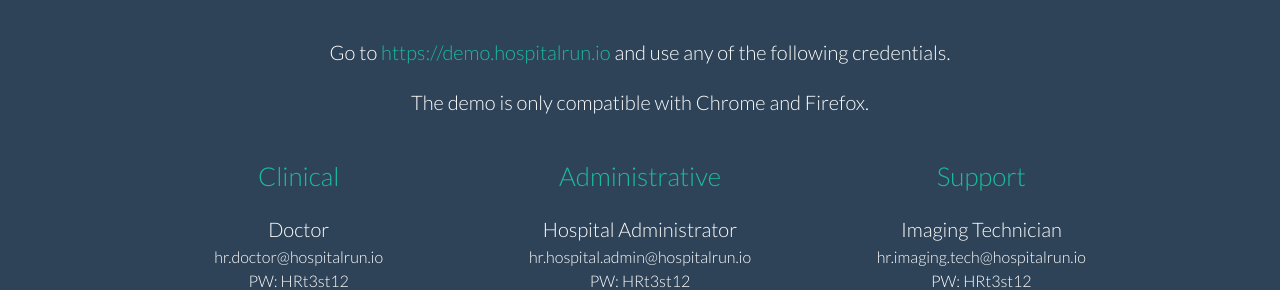
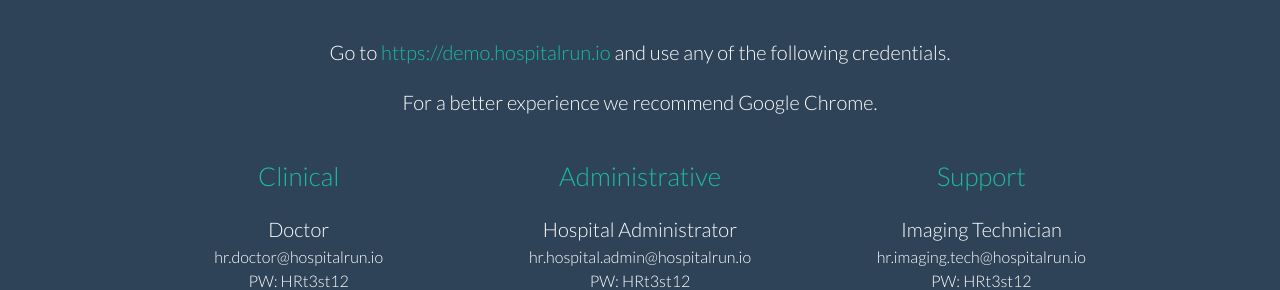
Before and after one commit to HospitalRun/hospitalrun.io, a Jekyll site: the page built from demo/index.md, in a window 1280 px wide. Shown: the part 170-460 px from the top of the page. Built offline with Jekyll 4.4.1, drawn with Linux system fonts in a browser that asks for light colours; nearby versions of some CDN libraries.

Commit message:
Update index.md

```diff
--- a/demo/index.md
+++ b/demo/index.md
@@ -6,7 +6,7 @@ layout: default
 <div class="tryit-hero">
   <h1 class="hero-heading">Accessing the HospitalRun 1.0.0-beta online demo</h1>
   <p>Go to <a href="https://demo.hospitalrun.io" target="_blank" rel="noopener" >https://demo.hospitalrun.io</a> and use any of the following credentials.</p>
-  <p>The demo is only compatible with Chrome and Firefox.</p>
+  <p>For a better experience we recommend Google Chrome.</p>
 </div>
 
 <div class="tryit-content">
```
